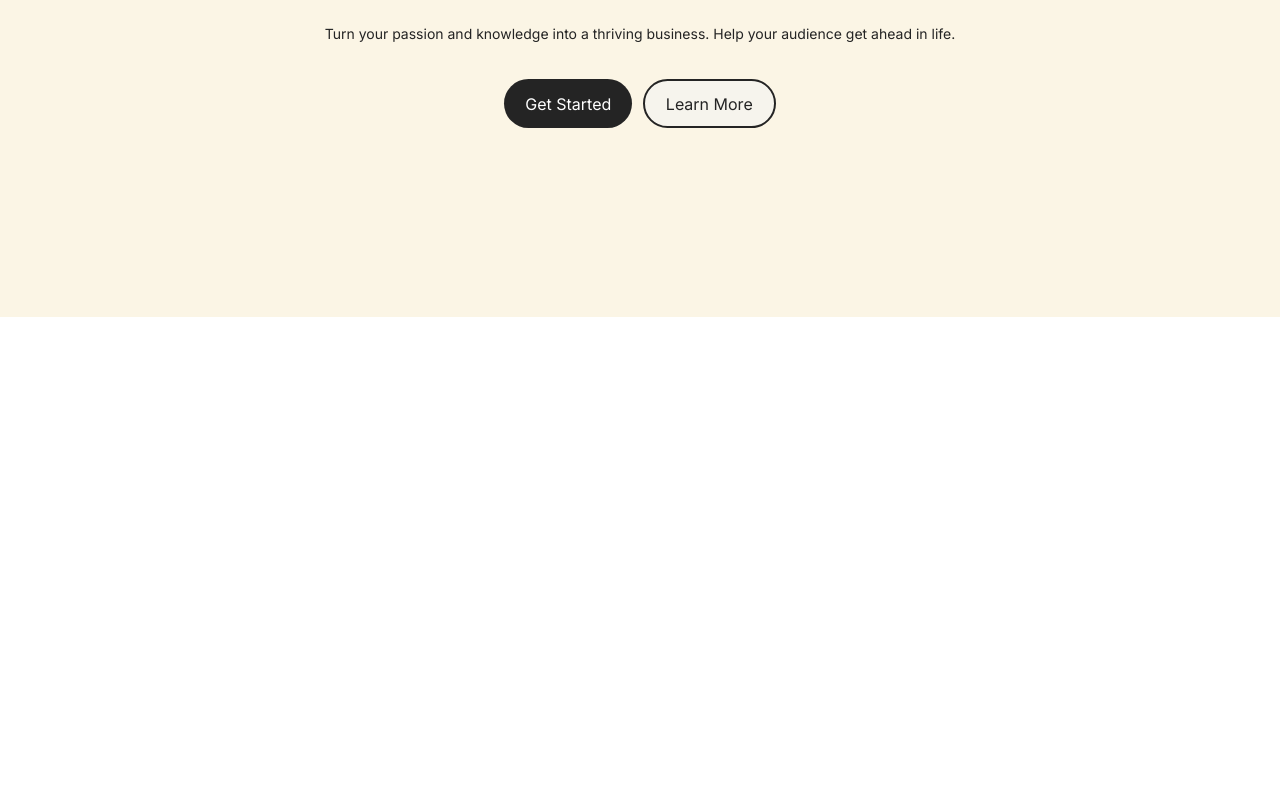
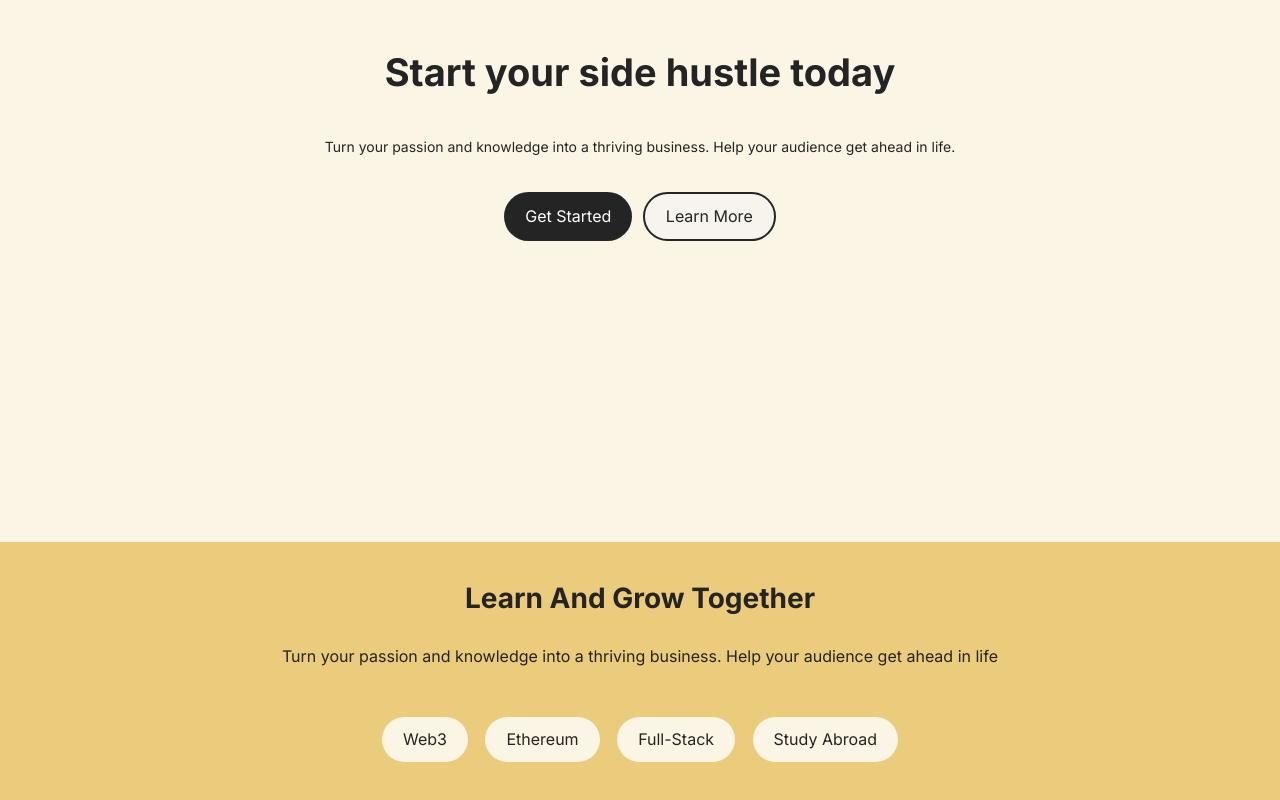
Before and after one commit to Solmates-Sol/SOLMATES, a Next.js app in the folder frontend/: page / in a window 1280 px wide. Shown: the part 338-1138 px from the top of the page. Before the commit the page ends 800 px from the top, so only its background shows below. Built offline with nearby package versions, Linux system fonts and the light colour scheme.

Commit message:
frontend : added mentor page

```diff
--- a/frontend/src/app/page.tsx
+++ b/frontend/src/app/page.tsx
@@ -1,12 +1,13 @@
 
 import Navbar from "@/components/Navbar";
 import HomeComponent from "@/components/Home";
-
+import MentorComponent from "@/components/Mentors"
 export default function HomePage() {
     return (
         <div>
             <Navbar />
             <HomeComponent />
+			<MentorComponent />
         </div>
     );
 }
--- /dev/null
+++ b/frontend/src/components/Card.tsx
@@ -0,0 +1,13 @@
+"use client"
+import React from 'react'
+
+function Card() {
+  return (
+    <div className='w-[300px] h-80 '>
+        <h1> Mentor Name</h1>
+        <p></p>
+    </div>
+  )
+}
+
+export default Card
--- a/frontend/src/components/Home.tsx
+++ b/frontend/src/components/Home.tsx
@@ -3,7 +3,7 @@ import React from 'react';
 
 const HomeComponent = () => {
     return (
-        <div className='w-screen py-44 mx-auto flex flex-col justify-center items-center bg-[#fbf5e5]'>
+        <div className='w-screen h-screen mx-auto flex flex-col justify-center items-center bg-[#fbf5e5]'>
             <h1 className=' my-10 text-center text-black text-4xl font-bold'>Start your
 side hustle
 today</h1>
--- /dev/null
+++ b/frontend/src/components/Mentors.tsx
@@ -0,0 +1,27 @@
+"use client";
+import React from 'react'
+import ServiceType from "@/utils/types"
+
+function Mentors() {
+    console.log(ServiceType)
+  return (
+    <div className='w-full mx-auto flex flex-col h-screen items-center bg-[#ebcb7c]'>
+        <h1 className='text-3xl w-full text-center mt-10 font-bold'>Learn And Grow Together</h1>
+        <p className='text-xl w-full my-7 mx-2 text-center'>Turn your passion and knowledge into a thriving business.
+        Help your audience get ahead in life</p>
+        <div className='w-full flex items-center justify-center gap-5 mt-7'>
+            {
+                ServiceType.map((type,i) => {
+                    return (
+                        <div key={i} className='flex flex-col items-center'>
+                            <button className='text-xl btn-dark bg-[#fbf5e5] text-black hover:bg-black hover:text-white'>{type.name}</button>
+                        </div>
+                    )
+                })
+            }
+        </div>
+    </div>
+  )
+}
+
+export default Mentors
--- /dev/null
+++ b/frontend/src/utils/types.ts
@@ -0,0 +1,15 @@
+const types = [
+    {
+        name : "Web3"
+    },{
+        name : "Ethereum"
+    },
+    {
+        name : "full-stack"
+    },
+    {
+        name : "Study Abroad"
+    }
+]
+
+export default types;
```
